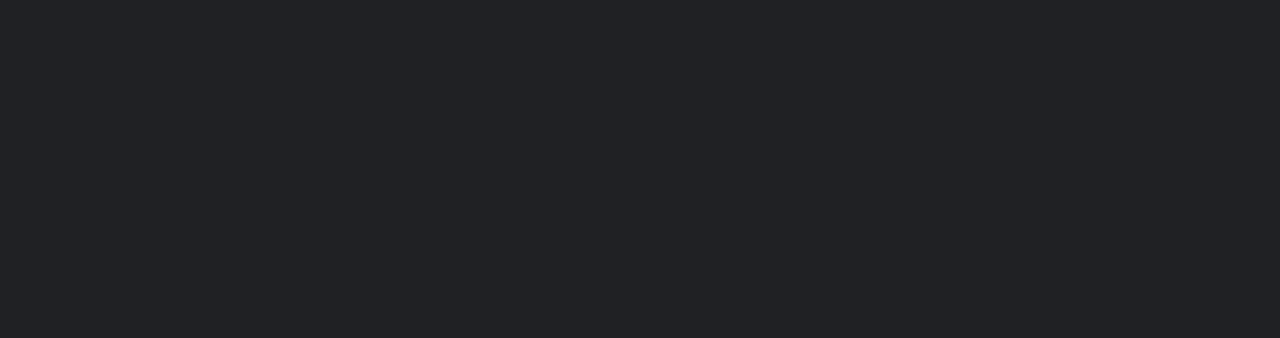
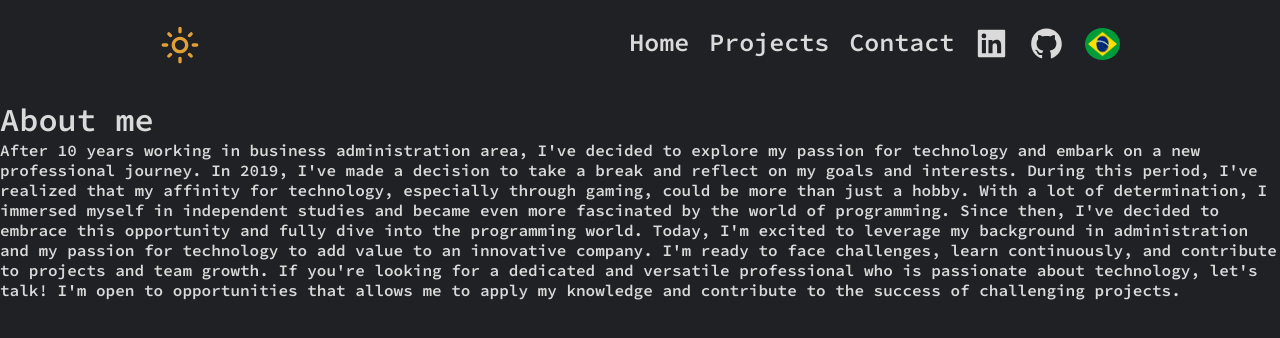
Before and after one commit to GabrielMunizz/portifolio_pessoal, a React (Vite) app: page /aboutme in a window 1280 px wide. Before the commit this address had no page. Shown: the top 338 px of the page. Built offline with nearby package versions, Linux system fonts and the light colour scheme.

Commit message:
Fix: muda rota de /fullbio para /aboutme e os componentes relacionados

```diff
--- a/src/App.tsx
+++ b/src/App.tsx
@@ -4,7 +4,7 @@
 import Home from './pages/Home'
 import Contact from './pages/Contact'
 import Projects from './pages/Projects'
-import FullBio from './pages/FullBio'
+import AboutMe from './pages/AboutMe'
 import { darkMode, lightMode } from './Style/themes'
 import { useState } from 'react'
 import Layout from './components/Layout'
@@ -31,7 +31,7 @@
             <Route index element={ <Home />} />
             <Route path='/projects' element={ <Projects /> } />
             <Route path='/contact' element={ <Contact />} />
-            <Route path='/fullbio' element={ <FullBio />} />
+            <Route path='/aboutme' element={ <AboutMe />} />
           </Route>
         </Routes>
       </ThemeProvider>
--- a/src/components/Main.tsx
+++ b/src/components/Main.tsx
@@ -38,7 +38,7 @@
           <h4>
             { isBr ? ptVersion.intro.bioPreview : eVersion.intro.bioPreview }
           </h4>
-          <Link to="/fullbio">{ isBr ? ptVersion.seeFullBio : eVersion.seeFullBio }</Link>
+          <Link to="/aboutme">{ isBr ? ptVersion.seeFullBio : eVersion.seeFullBio }</Link>
         </div>
       </section>
     </S.Main>
--- a/src/pages/FullBio.tsx
+++ b/src/pages/AboutMe.tsx
@@ -2,7 +2,7 @@
 import { fullBioTxt } from '../assets/fullBioTxt';
 import PortifolioContext from '../context/PortifolioContext';
 
-const FullBio = () => {
+const AboutMe = () => {
   const { isBr } = useContext(PortifolioContext)
   return(
     <>
@@ -63,4 +63,4 @@
   )
 }
 
-export default FullBio;
+export default AboutMe;
```
